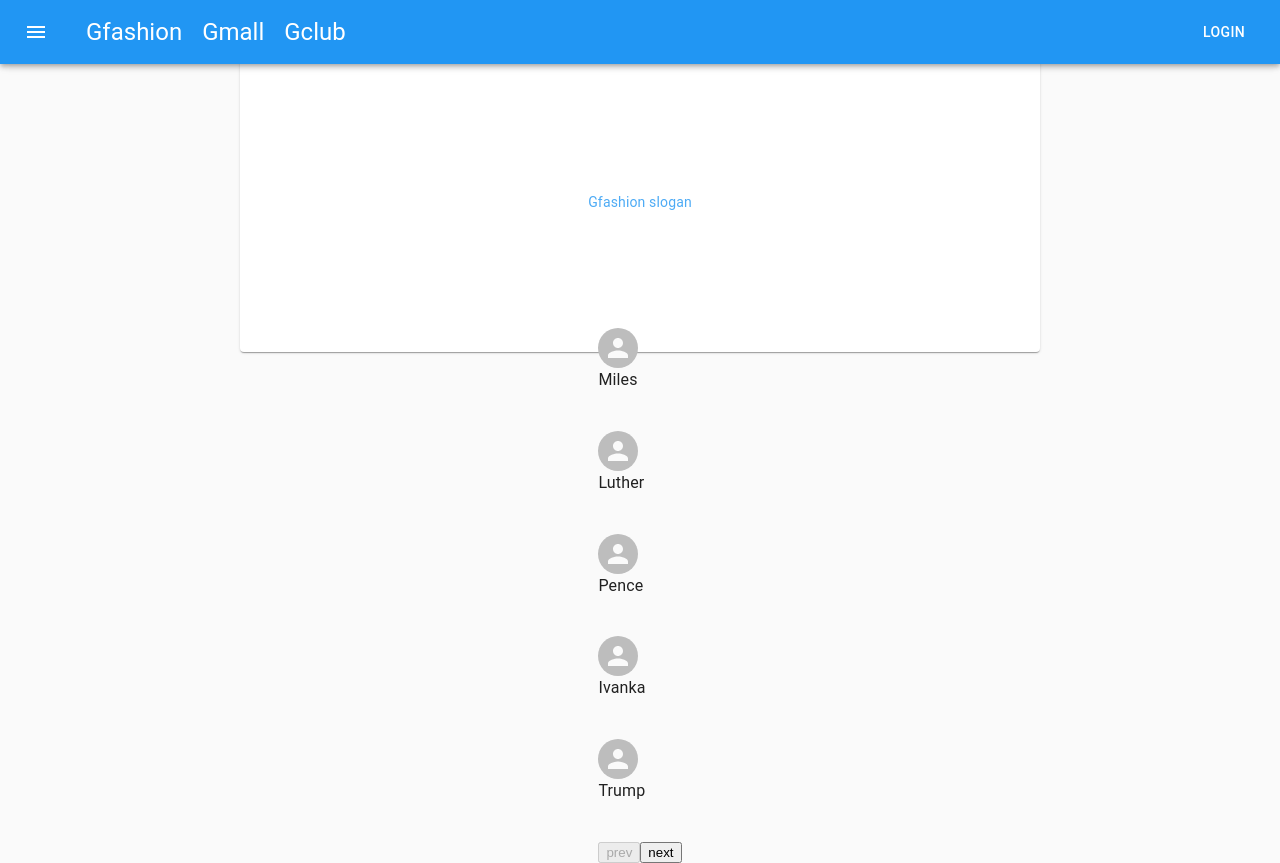
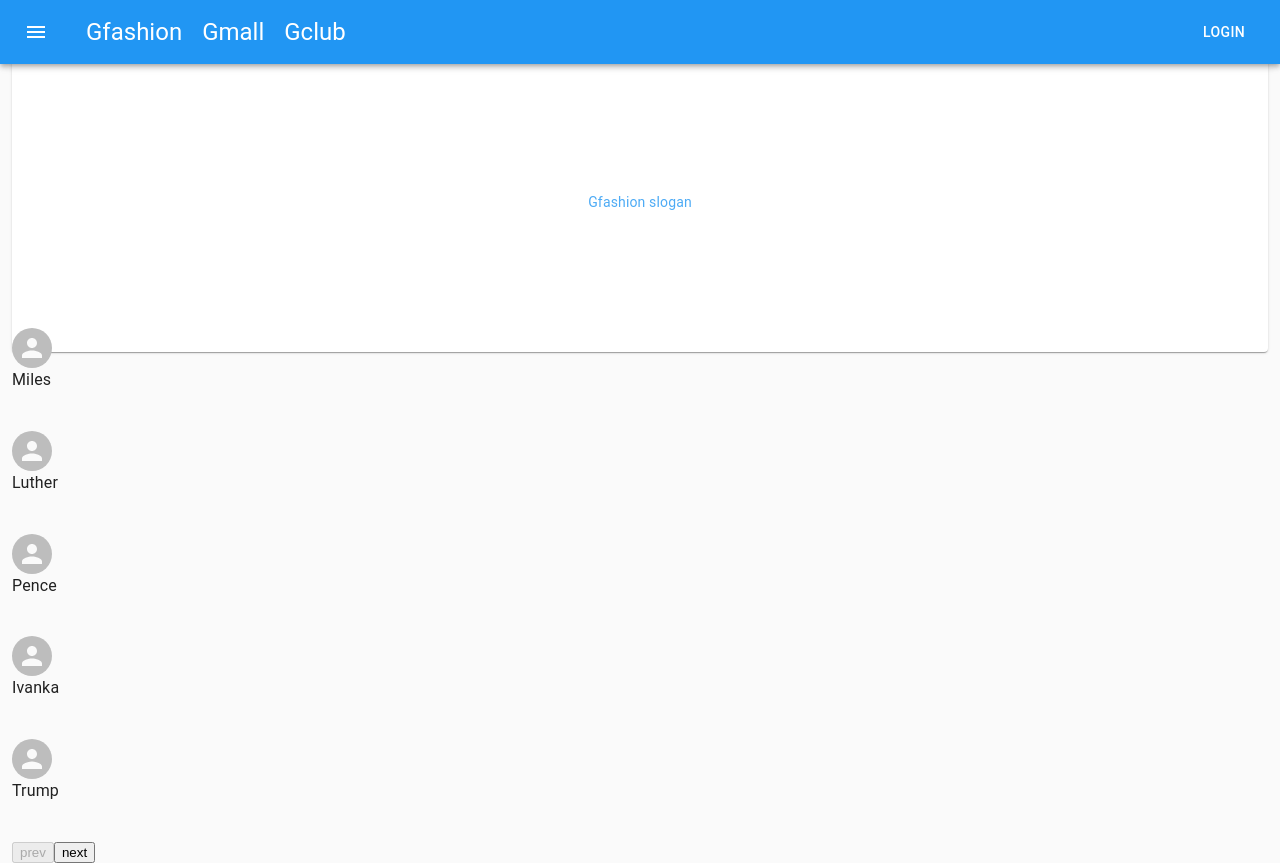
Before and after one commit to NezPea/gfashion, a React (Create React App) app in the folder web/: page /cn/ in a window 1280 px wide. Built offline with nearby package versions, Linux system fonts and the light colour scheme.

Commit message:
adjust the main frame structure

```diff
--- a/web/src/components/MainFrame/index.tsx
+++ b/web/src/components/MainFrame/index.tsx
@@ -7,7 +7,8 @@ const useStyles = makeStyles((theme: Theme) =>
   createStyles({
     root: {
       paddingTop: theme.spacing(8),
-    }
+    },
+    bodyWrapper: {}
   }),
 );
 
@@ -17,7 +18,7 @@ export default (props: any) => {
   return (
     <Container maxWidth='lg' className={classes.root}>
       <Navigator />
-      <div className='page-content-wrapper'>
+      <div className={classes.bodyWrapper}>
         {props.children}
       </div>
     </Container>
--- a/web/src/pages/GFashion/index.tsx
+++ b/web/src/pages/GFashion/index.tsx
@@ -1,5 +1,4 @@
 import React from 'react';
-import { createStyles, makeStyles, Theme } from '@material-ui/core/styles';
 import MainFrame from '../../components/MainFrame';
 import Slogan from './slogan';
 import { DesignerCarousel } from './designerCarousel';
@@ -32,28 +31,12 @@ const designers: Array<Designer> = [
   }
 ]
 
-const useStyles = makeStyles((theme: Theme) => {
-  return createStyles({
-    root: {
-      display: 'flex',
-      flexDirection: 'column',
-      alignItems: 'center'
-    },
-    link: {
-      margin: theme.spacing(1)
-    }
-  })
-})
-
 export default () => {
-  const classes = useStyles();
 
   return (
     <MainFrame>
-      <div className={classes.root}>
-        <Slogan></Slogan>
-        <DesignerCarousel designers={designers} />
-      </div>
+      <Slogan></Slogan>
+      <DesignerCarousel designers={designers} />
     </MainFrame>
   )
 }
--- a/web/src/pages/GFashion/slogan.tsx
+++ b/web/src/pages/GFashion/slogan.tsx
@@ -14,7 +14,6 @@ const useStyles = makeStyles((theme: Theme) =>
       padding: theme.spacing(2),
       color: theme.palette.primary[theme.palette.type],
       height: 300,
-      minWidth: 800,
       display: 'flex',
       alignItems: 'center',
       justifyContent: 'center'
@@ -26,12 +25,10 @@ export default () => {
   const classes = useStyles();
 
   return (
-    <div className={classes.root}>
-      <Grid container spacing={3}>
-        <Grid alignContent='center' alignItems='center'>
-          <Paper className={classes.paper}>Gfashion slogan</Paper>
-        </Grid>
+    <Grid container spacing={3}>
+      <Grid xs={12} alignContent='center' alignItems='center'>
+        <Paper className={classes.paper}>Gfashion slogan</Paper>
       </Grid>
-    </div>
+    </Grid>
   )
 }
```
